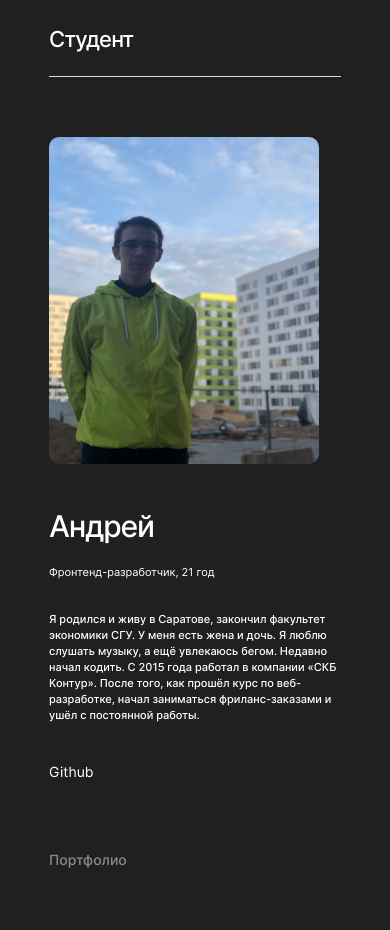
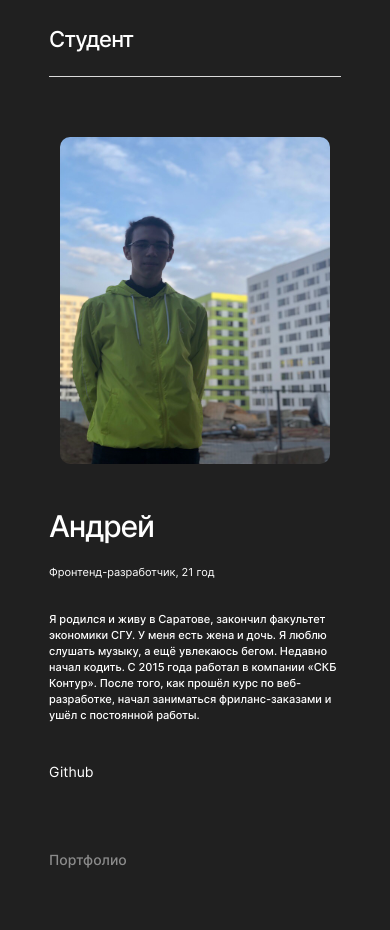
Before and after one commit to AndreySaveliev/movies-explorer-frontend, a React (Create React App) app: page / in a window 390 px wide. Shown: the part 2600-3530 px from the top of the page. Built offline with nearby package versions, Linux system fonts and the light colour scheme.

Commit message:
aboutme img hot fix

```diff
--- a/src/components/Main/AboutMe/AboutMe.css
+++ b/src/components/Main/AboutMe/AboutMe.css
@@ -112,7 +112,7 @@
   }
   .aboutme__img {
     position: static;
-    margin: 60px auto 40px;
+    margin: 60px 11px 40px;
   }
   .aboutme__name {
     margin: 0;
```
